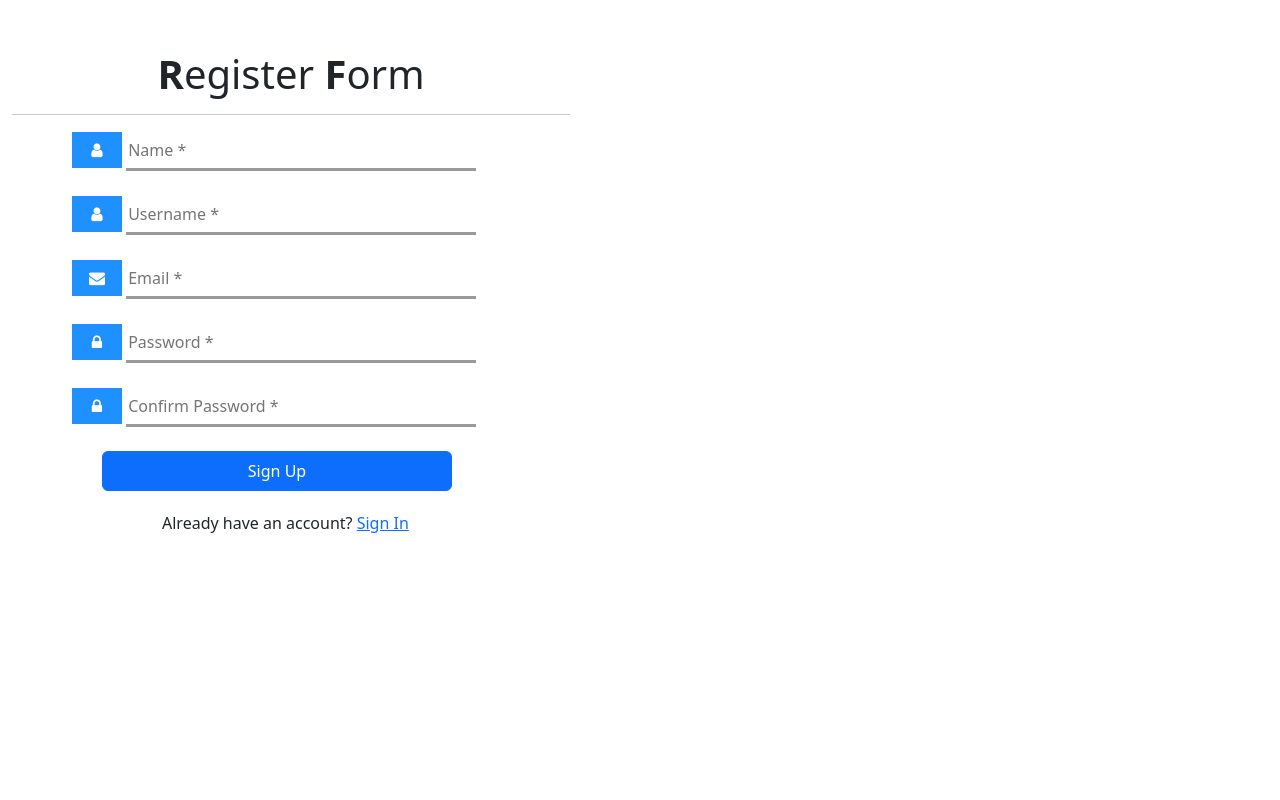
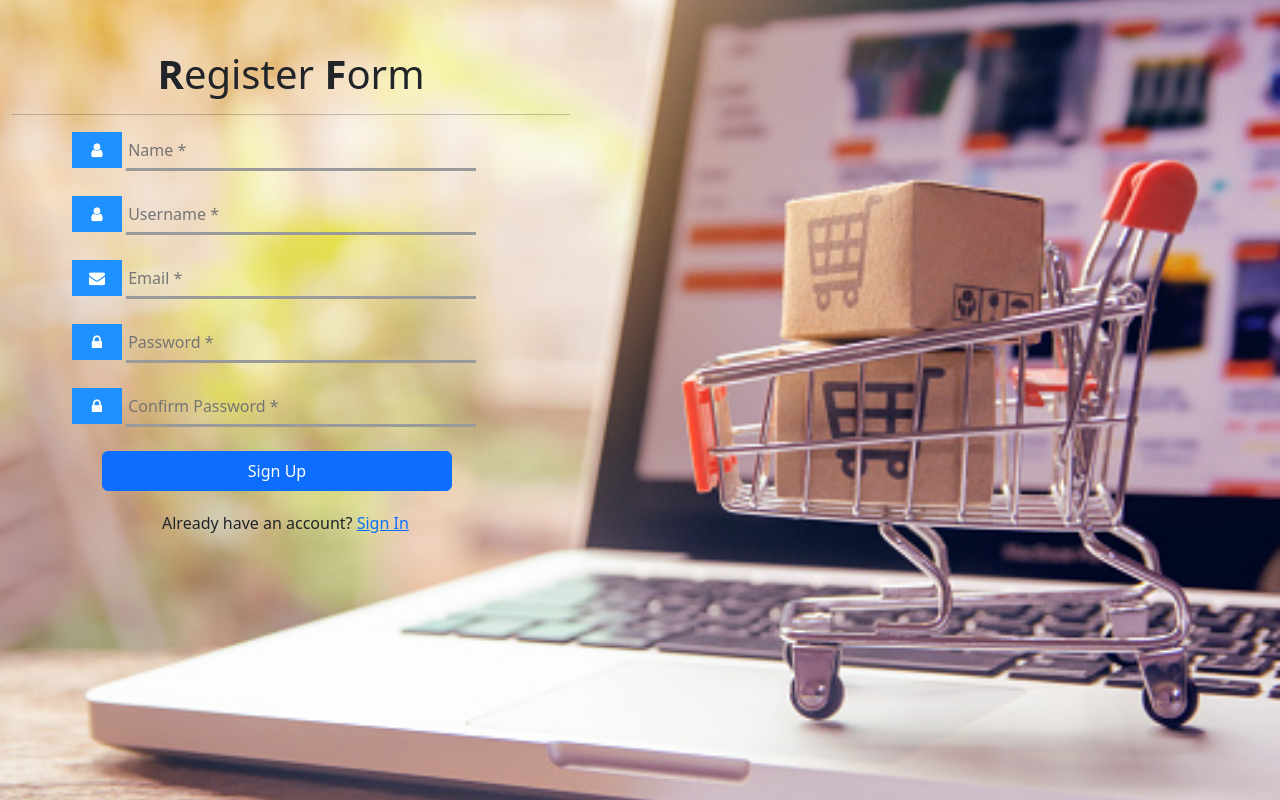
Before and after one commit to saimani590/project, a plain HTML site: page register.html in a window 1280 px wide. Drawn offline with nearby package versions, Linux system fonts and the light colour scheme.

Commit message:
Update register.css

```diff
--- a/register.css
+++ b/register.css
@@ -1,7 +1,7 @@
 .container{
     margin-top: 50px;
     margin-right: 600px;
-    background:url("../images/back.jpg");
+    background:url("back.jpg");
     background-repeat: no-repeat;
     background-attachment: fixed;
     background-position: center;
```
